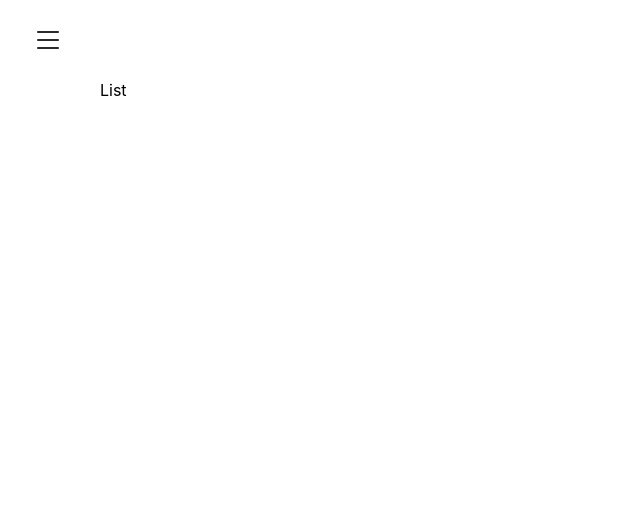
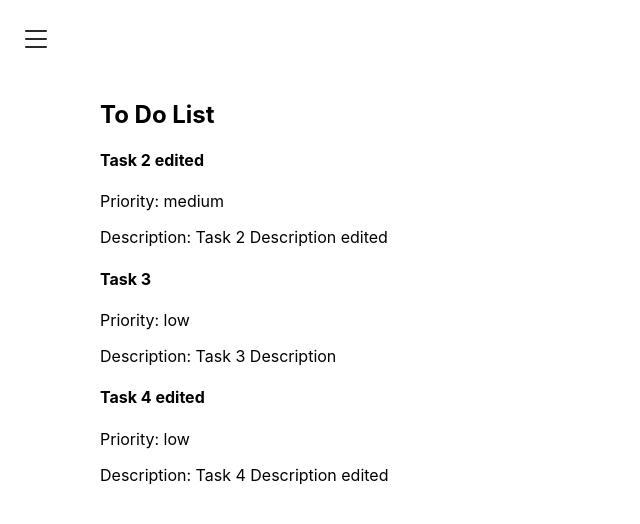
Before and after one commit to PASRoxo/TaskManager, a React (Create React App) app: page /tasks in a window 1280 px wide. Shown: the top 524 px of the page, without its empty margins (0-640 px from the left). Built offline with nearby package versions, Linux system fonts and the light colour scheme; data requests are answered from the project's data file.

Commit message:
Sidebar adjustments and tasks fetched from api

```diff
--- a/src/App.css
+++ b/src/App.css
@@ -6,7 +6,7 @@
 }
 
 .op-sidebar {
-    margin-left: 250px;
+    margin-left: 350px;
 }
 
 .cl-sidebar {
--- a/src/App.tsx
+++ b/src/App.tsx
@@ -3,6 +3,8 @@ import { Outlet } from "react-router-dom";
 import Header from "./Components/Navigation/Header";
 import Sidebar from "./Components/Navigation/Sidebar";
 import { useState } from "react";
+import { Provider } from 'react-redux';
+import { store } from './store';
 
 function App() {
   const [sidebar, setSidebar] = useState(false)
@@ -11,7 +13,7 @@ function App() {
     setSidebar(!sidebar)
   }
   return (
-    <>
+    <Provider store={store}>
       <Header />
       <div>
         <Sidebar sidebar={sidebar} showSidebar={showSidebar} />
@@ -19,7 +21,7 @@ function App() {
           <Outlet />
         </div>
       </div>
-    </>
+    </Provider>
   );
 }
 
--- a/src/Components/Navigation/Navigation.css
+++ b/src/Components/Navigation/Navigation.css
@@ -7,15 +7,21 @@
   align-items: center;
 }
 
-  .menu-bars {
-    margin-left: 2rem;
+.menu-int {
+  position: fixed;
+  top: 20px;
+  left: 20px;
   font-size: 2rem;
   background: none;
   color: #222222;
 }
 
+.sidebar-menu.active .menu-int {
+  color: #ededed;
+}
+
 .sidebar-menu {
-    background-color: #ffffff;
+  background-color: #05375a;
   width: 250px;
   height: 100vh;
   display: flex;
@@ -35,40 +41,30 @@
   display: flex;
   justify-content: flex-start;
   align-items: center;
-    padding: 10px 0px;
   list-style: none;
-    height: 50px;
+  height: 44px;
 }
 
 .sidebar-item a {
   text-decoration: none;
-    color: #222222;
+  color: #ededed;
   font-size: 18px;
-    width: 95%;
+  width: 100%;
   height: 100%;
   display: flex;
   align-items: center;
-    padding: 0 10px;
   border-radius: 4px;
 }
 
 .sidebar-item a:hover {
-    background-color: #345fa3;
+  background-color: #3263b2;
   color: #ffffff;
 }
 
 .sidebar-items {
+  padding-top: 50px;
   width: 100%;
   list-style: none;
-  }
-
-  .sidebar-toggle {
-    background-color: #ffffff;
-    width: 100%;
-    height: 80px;
-    display: flex;
-    justify-content: flex-start;
-    align-items: center;
 }
 
 span {
--- a/src/Components/Navigation/Sidebar.tsx
+++ b/src/Components/Navigation/Sidebar.tsx
@@ -2,22 +2,26 @@ import './Navigation.css';
 import { Link } from 'react-router-dom';
 import { SidebarMenu } from '../Menus';
 
-function Sidebar({sidebar, showSidebar}: any) {
+function Sidebar({ sidebar, showSidebar }: any) {
 
     return (
-        <>
-            <div className='Sidebar'>
-                <Link to='#' className='menu-bars'>
+        <div className='Sidebar'>
+            {!sidebar && (
+                <Link to='#' className='menu-int'>
                     <div className="bi bi-list" onClick={showSidebar} />
                 </Link>
-            </div>
+            )}
+
             <nav className={sidebar ? "sidebar-menu active" : "sidebar-menu"}>
-                <ul className='sidebar-items' onClick={showSidebar}>
+                <ul className='sidebar-items' >
                     <li className='sidebar-toggle'>
-                        <Link to='#' className='menu-bars'>
-                            <div className="bi bi-x-lg" />
-                        </Link>
+                        {sidebar && (
+                            <Link to='#' className='menu-int'>
+                                <div className="bi bi-x-lg" onClick={showSidebar} />
+                            </Link>
+                        )}
                     </li>
+
                     {SidebarMenu.map((item, index) => {
                         return (
                             <li key={index} className='sidebar-item'>
@@ -30,7 +34,8 @@ function Sidebar({sidebar, showSidebar}: any) {
                     })}
                 </ul>
             </nav>
-        </>
+        </div>
+
     )
 }
 
--- a/src/Components/Tasks/TasksList.tsx
+++ b/src/Components/Tasks/TasksList.tsx
@@ -1,7 +1,42 @@
+import './Tasks.css';
+import axios from 'axios';
+import { useEffect, useState } from 'react';
+
 function TasksList() {
+    const baseUrl = 'http://localhost:3000/'
+    const [tasks, setTasks] = useState([]);
+
+    const fetchData = async () => {
+        try {
+            const response = await axios.get(baseUrl + "tasks");
+            setTasks(response.data);
+        } catch (error) {
+            console.error("Error fetching tasks:", error);
+        }
+    };
+
+    useEffect(() => {
+        fetchData();
+    }, []);
+
     return (
-        <div className='TasksList'>
-            List
+        <div className='ToDoList'>
+
+            <h2 id='toDoList-title'>
+                To Do List
+            </h2>
+
+            {tasks.length > 0 ? (
+                tasks.map((task: any) => (
+                    <div key={task.id}>
+                        <h4>{task.title}</h4>
+                        <p>Priority:    {task.priority}</p>
+                        <p>Description: {task.description}</p>
+                    </div>
+                ))
+            ) : (
+                <p>No tasks available</p>
+            )}
         </div>
     )
 }
--- /dev/null
+++ b/src/Features/tasksSlice.tsx
@@ -0,0 +1,44 @@
+import { createAsyncThunk, createSlice, PayloadAction, combineReducers } from "@reduxjs/toolkit";
+import axios from "axios";
+
+const baseUrl = 'http://localhost:3000/'
+
+const fetchData = async () => {
+    const response = await axios.get(baseUrl + "tasks");
+    return response.data;
+};
+
+export const fetchApiTasks = createAsyncThunk("tasksSlice/fetchData", async () => {
+    const tasks = await fetchData();
+    return tasks;
+});
+
+interface tasksState {
+    tasks: Task[];
+}
+
+export interface Task {
+    id: number;
+    title: string;
+    priority: string;
+    category: string;
+    description: string;
+    startDate: string;
+    endDate: string;
+}
+
+const initialTasksState: tasksState = {
+    tasks: [],
+};
+
+export const tasksSlice = createSlice({
+    name: "tasksSlice",
+    initialState: initialTasksState,
+    reducers: {
+
+    },
+});
+
+export const {  } = tasksSlice.actions;
+
+export default tasksSlice.reducer
--- a/src/store.tsx
+++ b/src/store.tsx
@@ -1,8 +1,9 @@
 import {configureStore} from "@reduxjs/toolkit"
+import tasksReducer from "./Features/tasksSlice"
 
 export const store = configureStore({
     reducer:{
-
+        tasksSlice: tasksReducer,
     }
 })
 
```
Lines whose indentation alone changed are shown as unchanged.
